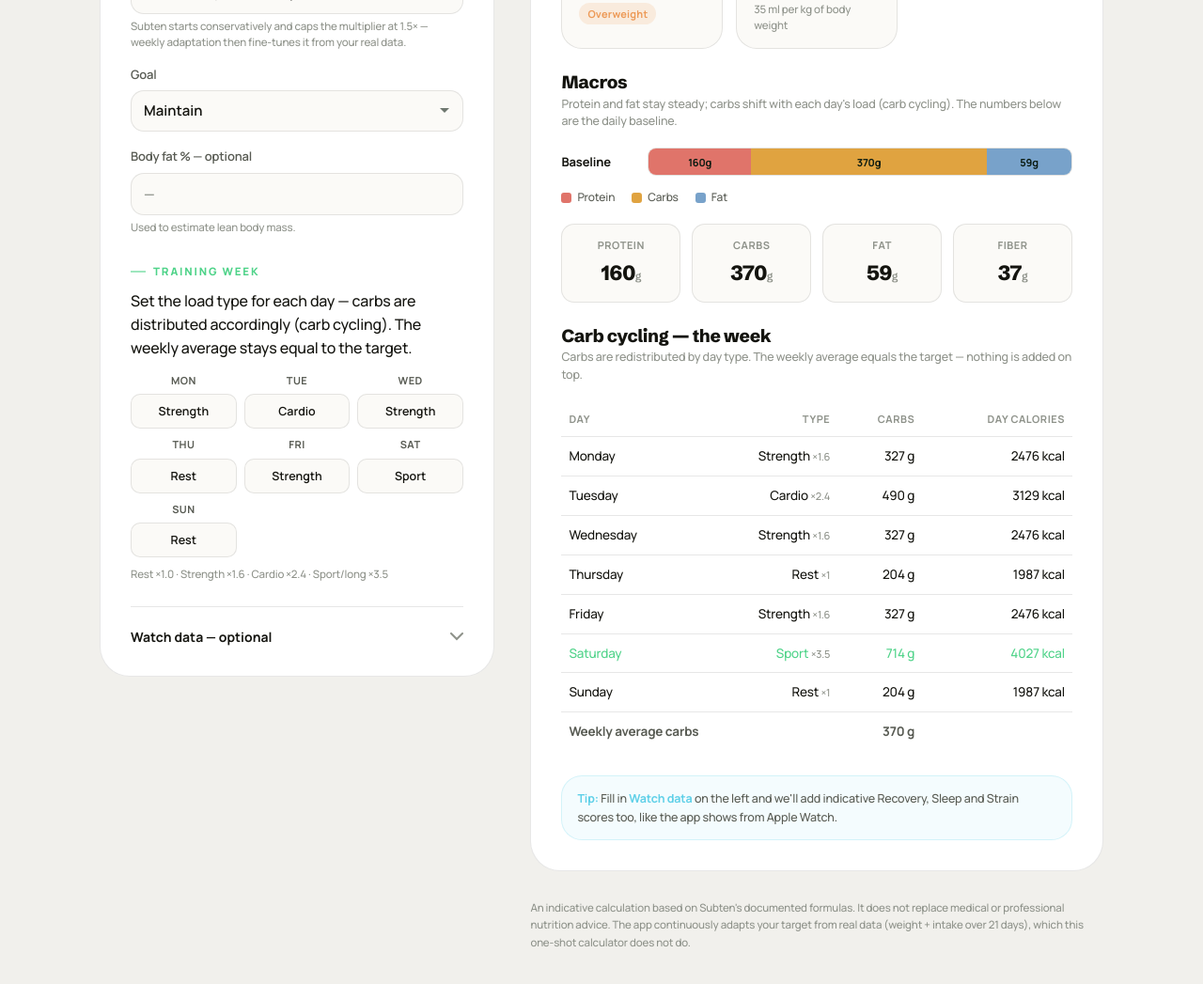
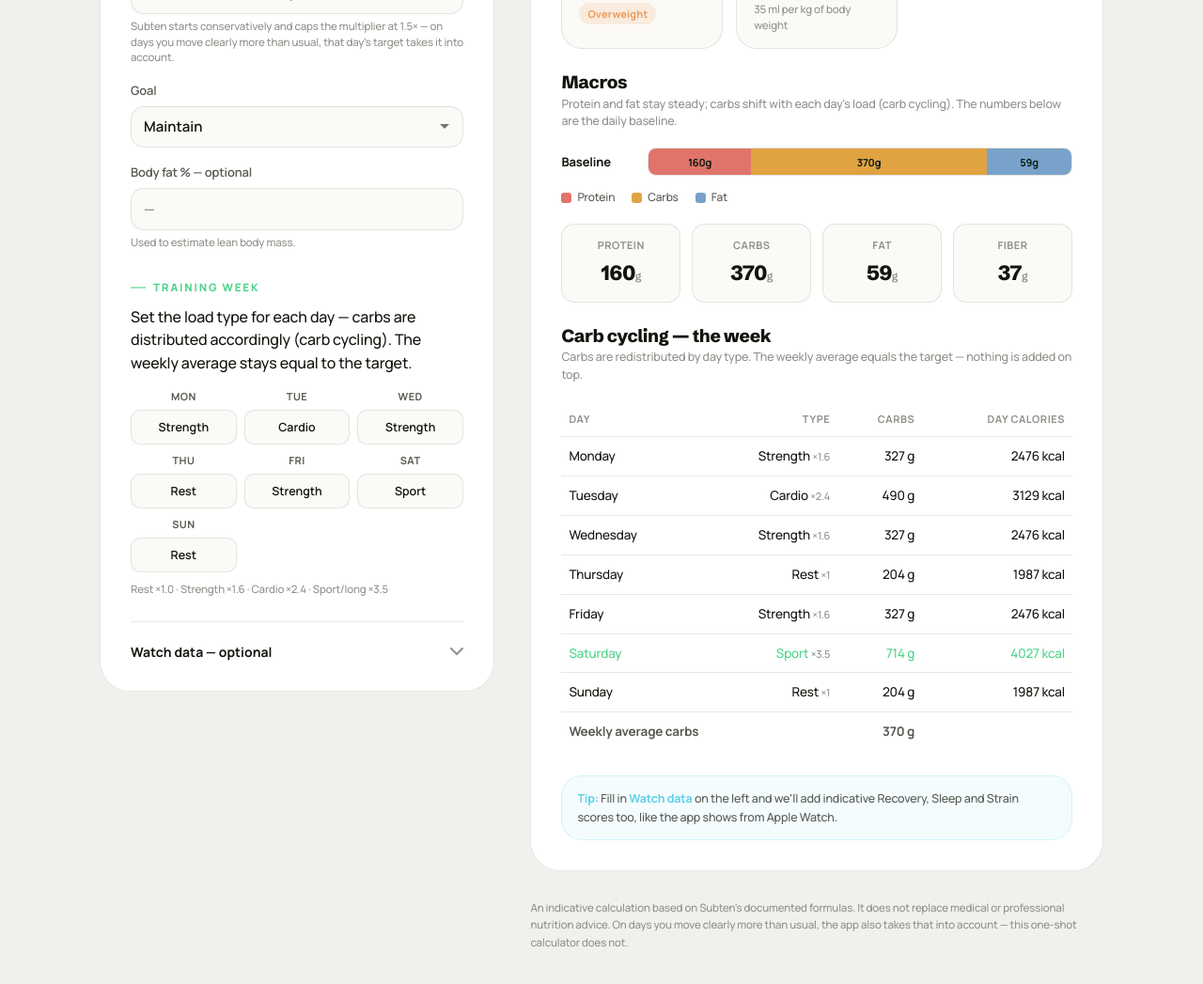
Before and after one commit to agik66/subten-site, a plain HTML site: page calculator.html in a window 1280 px wide. Shown: the part 725-1772 px from the top of the page at 94% size. Drawn offline with Linux system fonts and the light colour scheme.

Commit message:
Web: bez sľubu „týždeň po týždni ladí“ (N1)
Appka ciele sama neprepočítava (WeeklyTargetRecalculator.recalculateIfNeeded
nikto nevolá, iOS ani Android). Prepísané sk/en/cs:
- úvod, „Ako to funguje“ krok 2 (step2.desc + statická záloha v index.html)
- kalkulačka: calc.act.hint a calc.disclaimer — namiesto „týždennej adaptácie“
  to, čo appka naozaj robí: zohľadní dni s výrazne väčším pohybom (dailyEnergyPlan)

Co-Authored-By: Claude Opus 5.5 <noreply@anthropic.com>

```diff
--- a/calculator.html
+++ b/calculator.html
@@ -291,7 +291,7 @@ select.inp{appearance:none;-webkit-appearance:none;background-image:url("data:[e
             <option value="1.725" data-i18n="calc.act.active">Aktívna (6–7× týždenne)</option>
             <option value="1.9" data-i18n="calc.act.veryactive">Veľmi aktívna (2× denne / fyzická práca)</option>
           </select>
-          <p class="hint" data-i18n="calc.act.hint">Subten je pri štarte konzervatívny a strop násobiča drží na 1,5× — týždenná adaptácia ho potom doladí podľa reálnych dát.</p>
+          <p class="hint" data-i18n="calc.act.hint">Subten je pri štarte konzervatívny a strop násobiča drží na 1,5× — keď sa v niektorý deň hýbeš výrazne viac než obvykle, cieľ na ten deň to zohľadní.</p>
         </div>
 
         <div class="field">
@@ -496,7 +496,7 @@ select.inp{appearance:none;-webkit-appearance:none;background-image:url("data:[e
           </div>
         </div>
 
-        <p class="disclaimer" data-i18n="calc.disclaimer">Orientačný prepočet podľa verejne dokumentovaných vzorcov Subtenu. Nenahrádza lekársku ani odbornú výživovú radu. Appka cieľ priebežne adaptuje podľa reálnych dát (hmotnosť + príjem za 21 dní), čo táto jednorazová kalkulačka nerobí.</p>
+        <p class="disclaimer" data-i18n="calc.disclaimer">Orientačný prepočet podľa verejne dokumentovaných vzorcov Subtenu. Nenahrádza lekársku ani odbornú výživovú radu. Appka navyše zohľadní dni, keď sa hýbeš výrazne viac než obvykle — to táto jednorazová kalkulačka nerobí.</p>
       </div>
 
     </div>
--- a/js/i18n.js
+++ b/js/i18n.js
@@ -112,7 +112,7 @@ window.SUBTEN_I18N = {
   "step1.title":  { sk: "Prepoj Apple Health", en: "Connect Apple Health", cz: "Propoj Apple Health" },
   "step1.desc":   { sk: "Spoj Subten s Apple Health — spánok, tep a pohyb sa načítajú samé.", en: "Link Subten with Apple Health — sleep, heart rate and activity flow in automatically.", cz: "Spoj Subten s Apple Health — spánek, tep a pohyb se načtou samy." },
   "step2.title":  { sk: "Nastav cieľ", en: "Set your goal", cz: "Nastav cíl" },
-  "step2.desc":   { sk: "Udržať, nabrať alebo trénovať na výkon? Subten nastaví východiskové kalórie a makrá a týždeň po týždni ich ladí.", en: "Maintain, gain or train for performance? Subten sets your starting calories and macros and fine-tunes them week by week.", cz: "Udržet, nabrat nebo trénovat na výkon? Subten nastaví výchozí kalorie a makra a týden po týdnu je ladí." },
+  "step2.desc":   { sk: "Udržať, nabrať alebo trénovať na výkon? Subten nastaví kalórie a makrá podľa tvojho profilu a tréningového plánu.", en: "Maintain, gain or train for performance? Subten sets your calories and macros from your profile and training plan.", cz: "Udržet, nabrat nebo trénovat na výkon? Subten nastaví kalorie a makra podle tvého profilu a tréninkového plánu." },
   "step3.title":  { sk: "Nechaj sa viesť", en: "Let it guide you", cz: "Nech se vést" },
   "step3.desc":   { sk: "Každý deň dostaneš jasný plán jedla, tréningu a regenerácie — a AI trénera, keď sa potrebuješ poradiť.", en: "Every day you get a clear plan for food, training and recovery — plus an AI coach whenever you need advice.", cz: "Každý den dostaneš jasný plán jídla, tréninku a regenerace — a AI trenéra, když se potřebuješ poradit." },
 
@@ -265,7 +265,7 @@ window.SUBTEN_I18N = {
   "calc.act.moderate":     { sk: "Stredná (3–5× týždenne)", en: "Moderate (3–5×/week)", cz: "Střední (3–5× týdně)" },
   "calc.act.active":       { sk: "Aktívna (6–7× týždenne)", en: "Active (6–7×/week)", cz: "Aktivní (6–7× týdně)" },
   "calc.act.veryactive":   { sk: "Veľmi aktívna (2× denne / fyzická práca)", en: "Very active (2×/day or physical job)", cz: "Velmi aktivní (2× denně / fyzická práce)" },
-  "calc.act.hint":         { sk: "Subten je pri štarte konzervatívny a strop násobiča drží na 1,5× — týždenná adaptácia ho potom doladí podľa reálnych dát.", en: "Subten starts conservatively and caps the multiplier at 1.5× — weekly adaptation then fine-tunes it from your real data.", cz: "Subten je při startu konzervativní a strop násobiče drží na 1,5× — týdenní adaptace ho pak doladí podle reálných dat." },
+  "calc.act.hint":         { sk: "Subten je pri štarte konzervatívny a strop násobiča drží na 1,5× — keď sa v niektorý deň hýbeš výrazne viac než obvykle, cieľ na ten deň to zohľadní.", en: "Subten starts conservatively and caps the multiplier at 1.5× — on days you move clearly more than usual, that day's target takes it into account.", cz: "Subten je při startu konzervativní a strop násobiče drží na 1,5× — když se v některý den hýbeš výrazně víc než obvykle, cíl na ten den to zohlední." },
 
   "calc.goal":          { sk: "Cieľ", en: "Goal", cz: "Cíl" },
   "calc.goal.fatloss":  { sk: "Deficit (−500 kcal)", en: "Calorie deficit (−500 kcal)", cz: "Deficit (−500 kcal)" },
@@ -392,8 +392,8 @@ window.SUBTEN_I18N = {
   "calc.str.rest":   { sk: "Oddych", en: "Rest", cz: "Odpočinek" },
 
   "calc.disclaimer": {
-    sk: "Orientačný prepočet podľa verejne dokumentovaných vzorcov Subtenu. Nenahrádza lekársku ani odbornú výživovú radu. Appka cieľ priebežne adaptuje podľa reálnych dát (hmotnosť + príjem za 21 dní), čo táto jednorazová kalkulačka nerobí.",
-    en: "An indicative calculation based on Subten's documented formulas. It does not replace medical or professional nutrition advice. The app continuously adapts your target from real data (weight + intake over 21 days), which this one-shot calculator does not do.", cz: "Orientační přepočet podle veřejně dokumentovaných vzorců Subtenu. Nenahrazuje lékařskou ani odbornou výživovou radu. Aplikace cíl průběžně adaptuje podle reálných dat (váha + příjem za 21 dní), což tato jednorázová kalkulačka nedělá."
+    sk: "Orientačný prepočet podľa verejne dokumentovaných vzorcov Subtenu. Nenahrádza lekársku ani odbornú výživovú radu. Appka navyše zohľadní dni, keď sa hýbeš výrazne viac než obvykle — to táto jednorazová kalkulačka nerobí.",
+    en: "An indicative calculation based on Subten's documented formulas. It does not replace medical or professional nutrition advice. On days you move clearly more than usual, the app also takes that into account — this one-shot calculator does not.", cz: "Orientační přepočet podle veřejně dokumentovaných vzorců Subtenu. Nenahrazuje lékařskou ani odbornou výživovou radu. Aplikace navíc zohlední dny, kdy se hýbeš výrazně víc než obvykle — to tato jednorázová kalkulačka nedělá."
   },
 
   /* ── calculator: SEO meta (localized <title> / description / OG) ── */
```
Also changed, not shown: index.html (+1 -1 lines).
